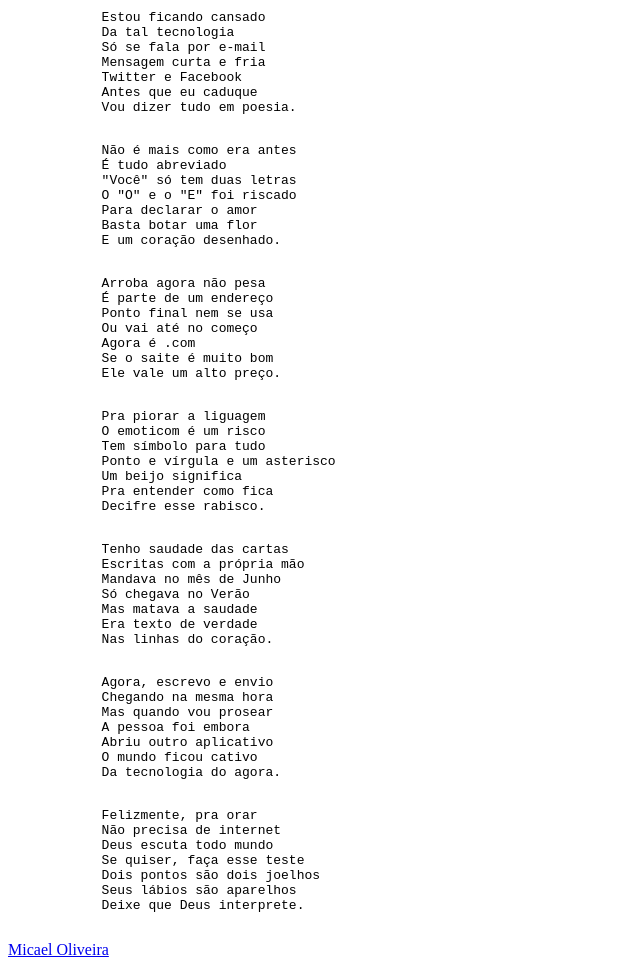
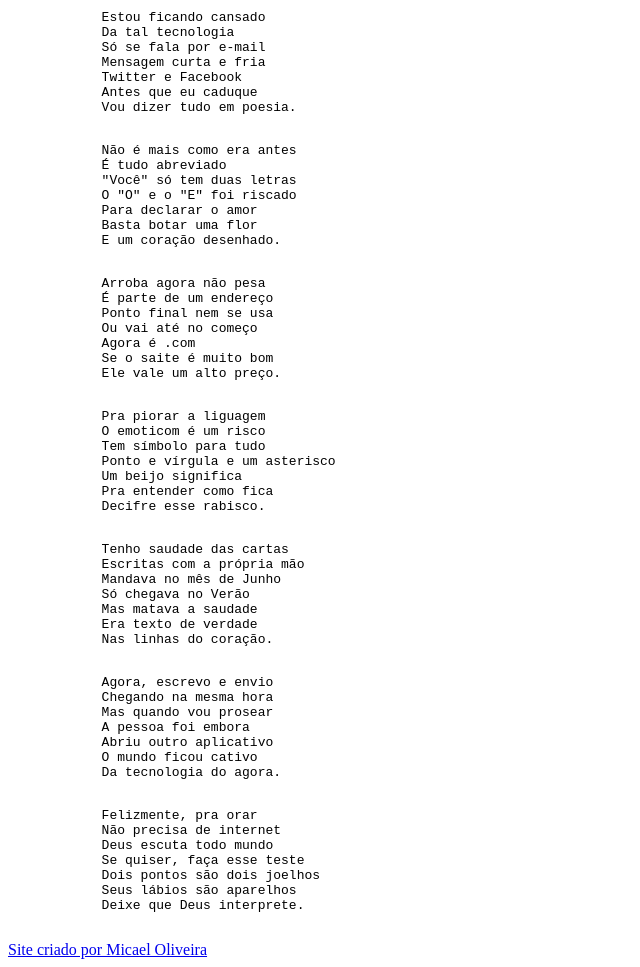
Before and after one commit to MicaellOliveira/Html-Css, a plain HTML site: page Cap 3/Cordel/index.html in a window 1280 px wide. Shown: the part 101-1068 px from the top of the page, without its empty margins (0-640 px from the left). Drawn offline with Linux system fonts and the light colour scheme.

Commit message:
Update index.html

```diff
--- a/Cap 3/Cordel/index.html
+++ b/Cap 3/Cordel/index.html
@@ -92,6 +92,6 @@
         </pre>
     </section>
 </main>
-<footer><a href="#">Micael Oliveira</a></footer>
+<footer><a href="https://github.com/Micaelloliveira">Site criado por Micael Oliveira</a></footer>
 </body>
 </html>
```
